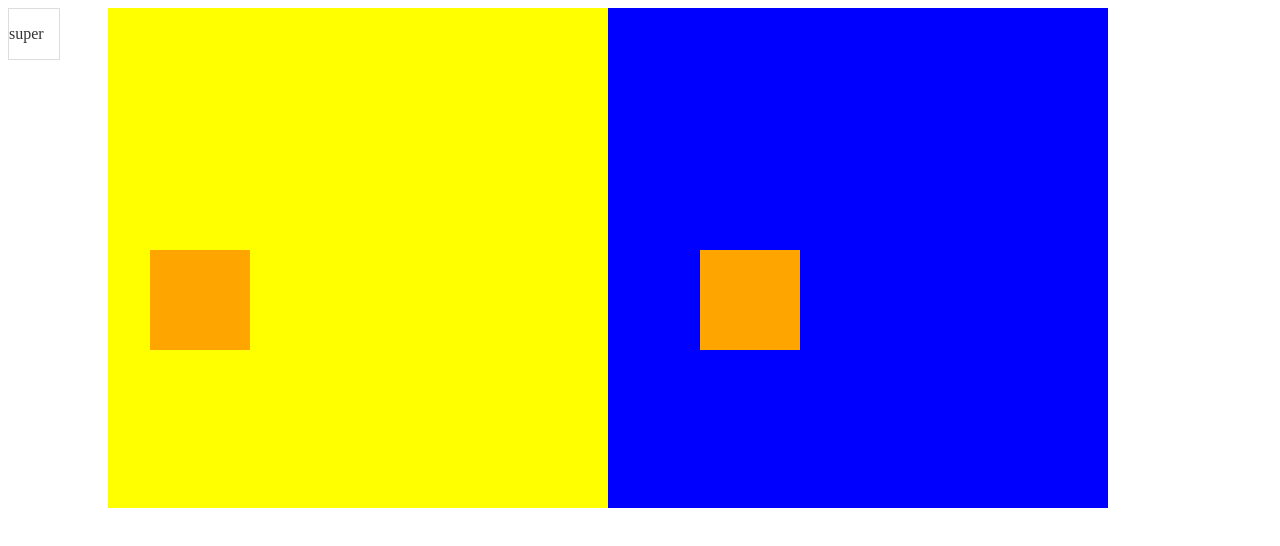
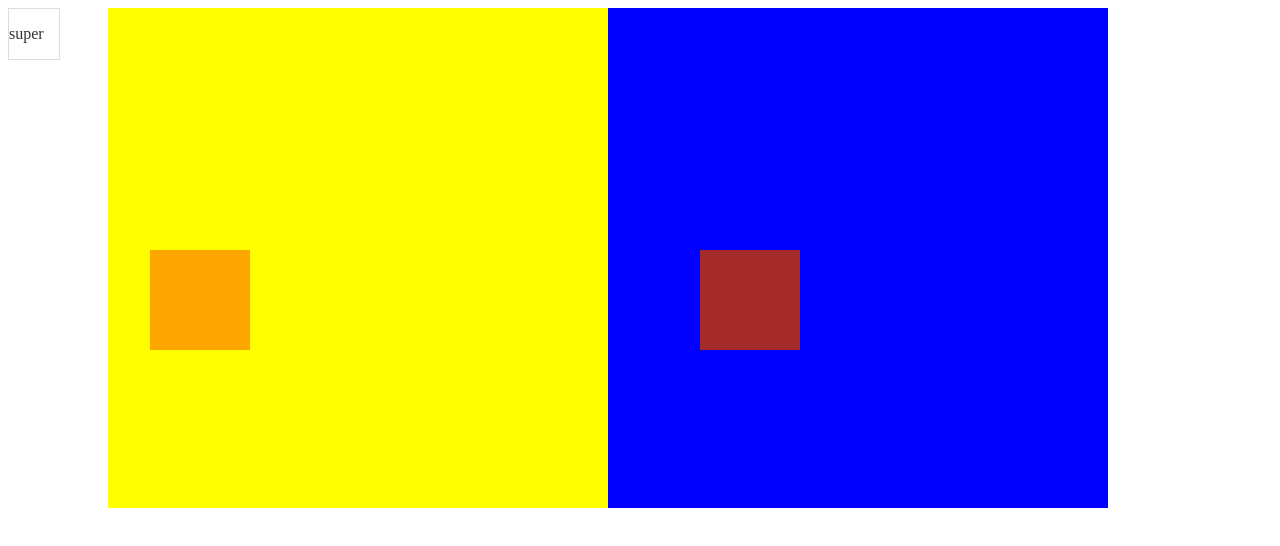
Before and after one commit to aamerino/C-Sec, a plain HTML site: page index.html in a window 1280 px wide. Both pictures are taken after a click on the element "super". Drawn offline with Linux system fonts and the light colour scheme; files that its build step writes are made by us from their sources.

Commit message:
Changing color of droppable depending of draggable

```diff
--- a/css/style.css
+++ b/css/style.css
@@ -30,9 +30,16 @@
 	  background-color: red;
   }
 
-  .punt-vigilancia.interior {
+  .punt-supervisio {
 	  top: 250px;
 	  left: 700px;
+	  width: 100px;
+	  height: 100px;
+	  background-color: brown;
+  }
+
+  .punt-supervisio-actiu {
+	  background-color: lime;
   }
 
   .punt-vigilancia  {
--- a/index.html
+++ b/index.html
@@ -18,7 +18,7 @@
 	</div>
 
 	<div class="punt-vigilancia"></div>
-	<div class="punt-vigilancia interior"></div>
+	<div class="punt-supervisio"></div>
 
 	<div class="vigilant"><p>Vigi1</p></div>
 	<div class="vigilant"><p>Vigi2</p></div>
--- a/js/js.js
+++ b/js/js.js
@@ -4,6 +4,11 @@ $( function() {
 		containment: ".edifici"
 	});
 	$( ".punt-vigilancia").droppable({
+		accept: function(d) {
+			if(d.hasClass("vigilant")) {
+				return true;
+			}
+		},
 		drop: function( event, ui) {
 			$( this )
 			.addClass( "punt-vigilancia-actiu" )
@@ -13,4 +18,19 @@ $( function() {
 			.removeClass( "punt-vigilancia-actiu" )
 		}
 	});
+	$( ".punt-supervisio").droppable({
+		accept: function(d) {
+			if(d.hasClass("supervisor")) {
+				return true;
+			}
+		},
+		drop: function( event, ui) {
+			$( this )
+			.addClass( "punt-supervisio-actiu" )
+		},
+		out: function (event, ui) {
+			$( this)
+			.removeClass( "punt-supervisio-actiu" )
+		}
+	});
 } );
```
